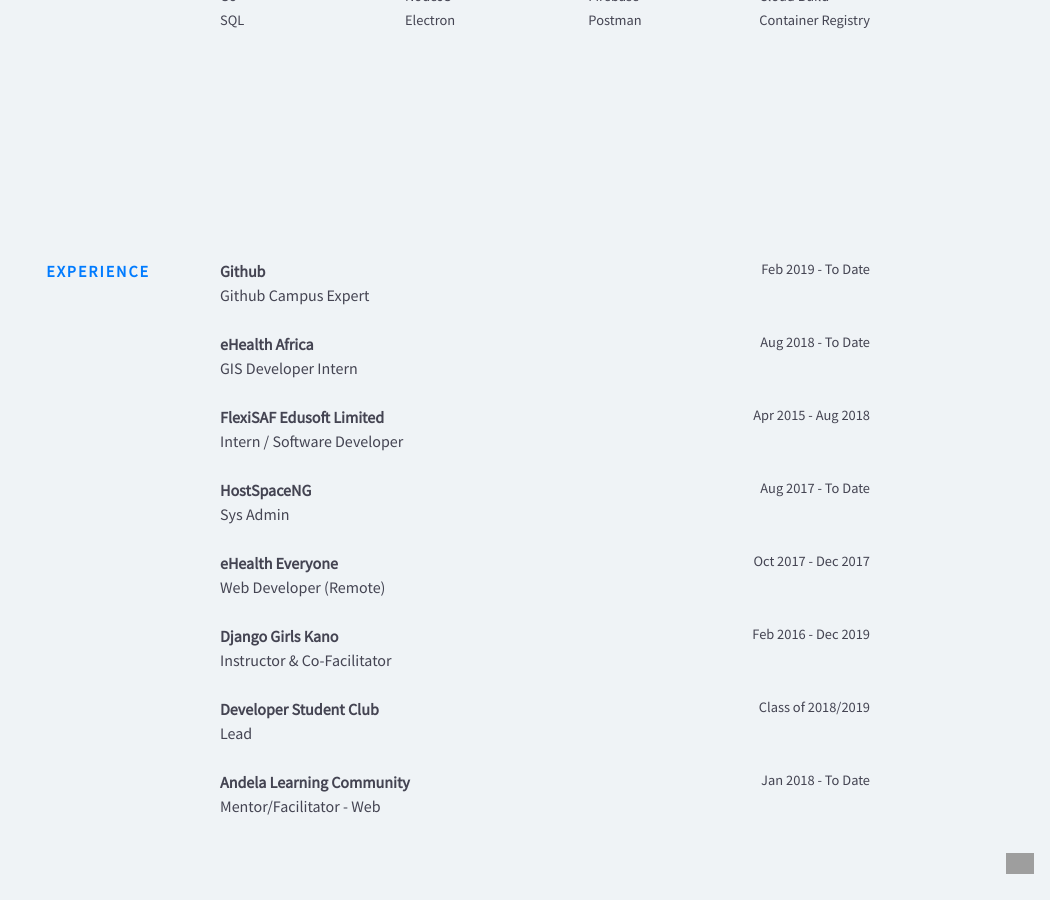
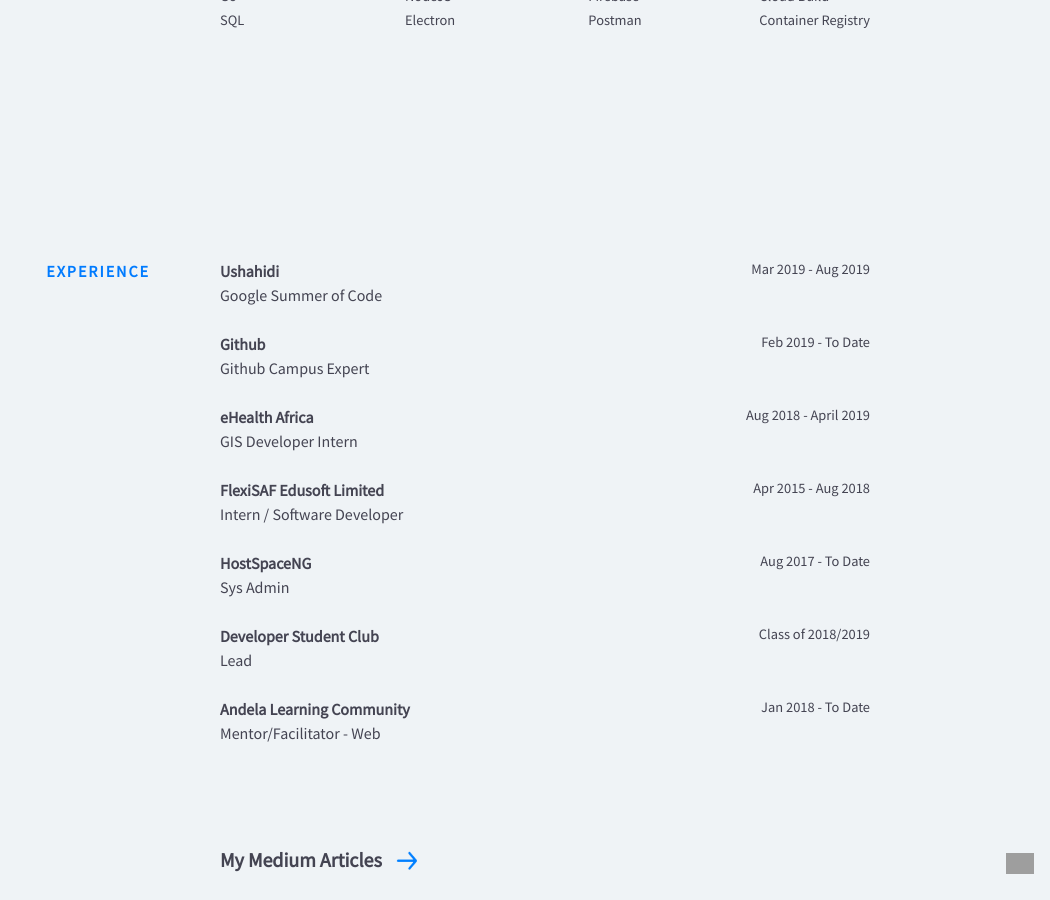
Before and after one commit to Timtech4u/timtech4u.github.io, a Jekyll site: the page built from index.html, in a window 1280 px wide and 900 px high, scrolled down 1727 px. Shown: the whole window, without its empty margins (230-1280 px from the left). Built offline with Jekyll 4.4.1, drawn with Linux system fonts in a browser that asks for light colours; nearby versions of some CDN libraries; grey boxes are pictures that could not be loaded.

Commit message:
Update experience.yml

```diff
--- a/_data/experience.yml
+++ b/_data/experience.yml
@@ -1,3 +1,8 @@
+- company: Ushahidi
+  url: https://githubcampus.expert/timtech4u
+  time: Mar 2019 - Aug 2019
+  position: Google Summer of Code
+
 - company: Github
   url: https://githubcampus.expert/timtech4u
   time: Feb 2019 - To Date
@@ -5,7 +10,7 @@
 
 - company: eHealth Africa
   url: http://ehealthafrica.org
-  time: Aug 2018 - To Date
+  time: Aug 2018 - April 2019
   position: GIS Developer Intern
 
 - company: FlexiSAF Edusoft Limited
@@ -18,16 +23,6 @@
   time: Aug 2017 - To Date
   position: Sys Admin
 
-- company: eHealth Everyone
-  url: https://ehealth4everyone.com/
-  time: Oct 2017 - Dec 2017
-  position: Web Developer (Remote)
-
-- company: Django Girls Kano
-  url: http://djangogirls.org/kano
-  time: Feb 2016 - Dec 2019
-  position: Instructor & Co-Facilitator
-
 - company: Developer Student Club
   url: https://dscbuk.club
   time: Class of 2018/2019
```
